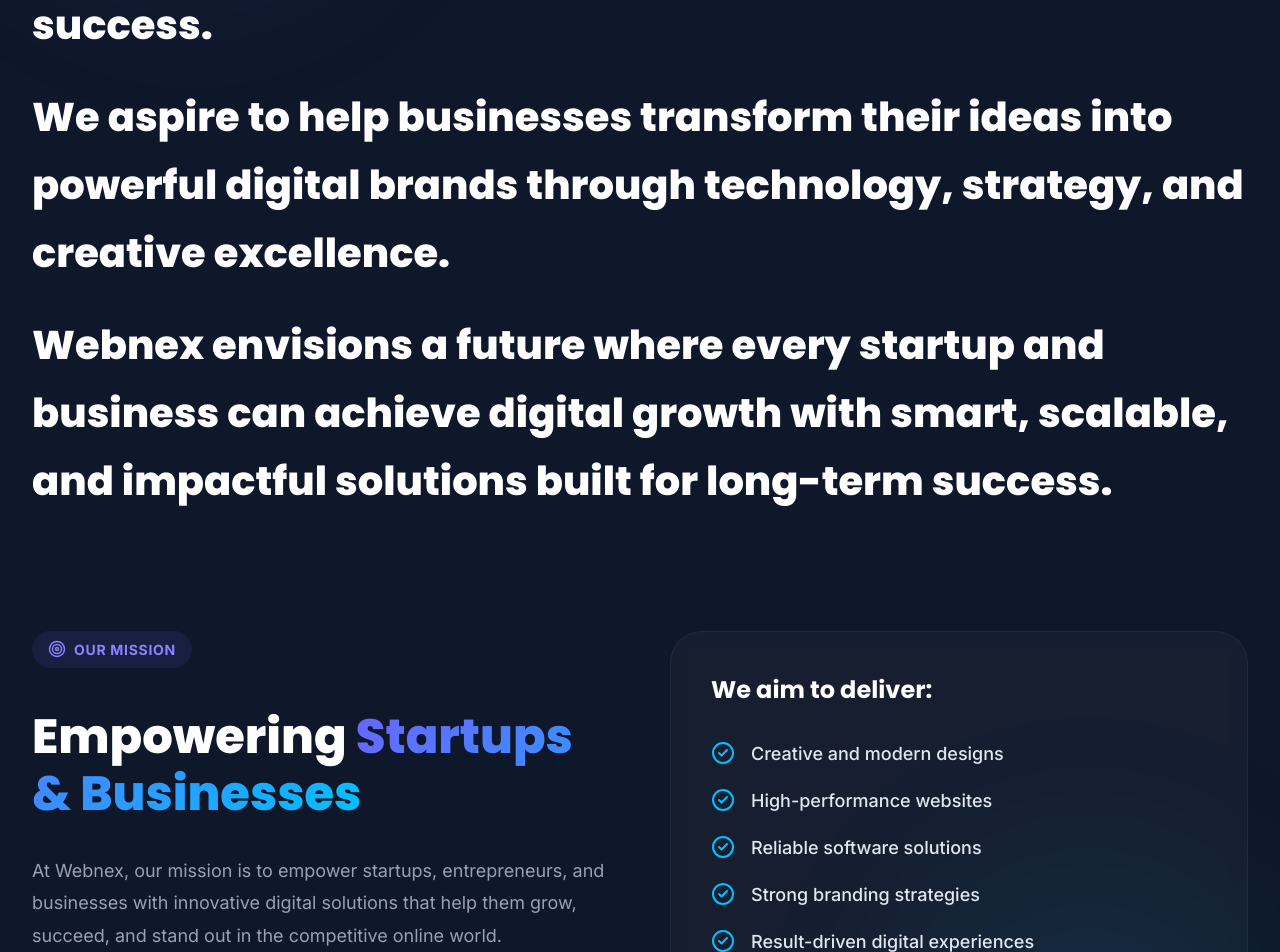
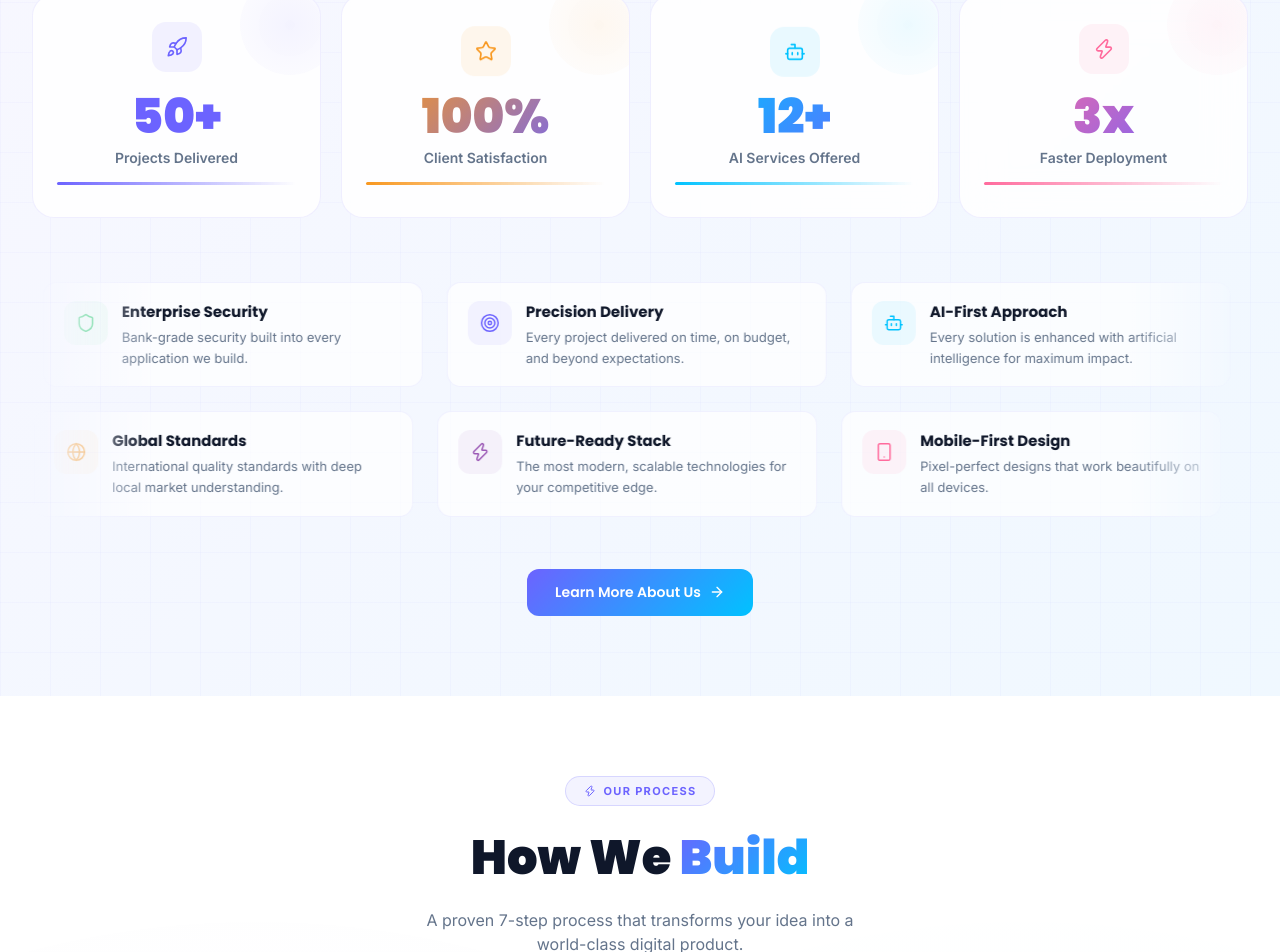
Before and after one commit to priyanshuvishwakarma273403/Webnex-Agency, a Next.js app: page /about in a window 1280 px wide. Shown: the part 1821-2773 px from the top of the page. Built offline with nearby package versions, Linux system fonts and the light colour scheme.

Commit message:
feat: add future vision promotional image to public assets

```diff
--- a/src/app/about/page.js
+++ b/src/app/about/page.js
@@ -1,6 +1,5 @@
 import PageHeader from '@/components/PageHeader';
 import FounderSection from '@/sections/FounderSection';
-import VisionMissionSection from '@/sections/VisionMissionSection';
 import WhyChooseUs from '@/sections/WhyChooseUs';
 import ProcessTimeline from '@/sections/ProcessTimeline';
 import TestimonialsSection from '@/sections/TestimonialsSection';
@@ -22,7 +21,6 @@
         breadcrumb={['Home', 'About']}
       />
       <FounderSection />
-      <VisionMissionSection />
       <WhyChooseUs />
       <ProcessTimeline />
       <TestimonialsSection />
--- a/src/sections/FounderSection.js
+++ b/src/sections/FounderSection.js
@@ -23,7 +23,7 @@
             transition={{ duration: 0.7, ease: [0.16, 1, 0.3, 1] }}
             style={{ position: 'relative', display: 'flex', justifyContent: 'center' }}
           >
-            <div style={{ position: 'relative', borderRadius: '32px', overflow: 'hidden', boxShadow: '0 30px 60px rgba(0,0,0,0.08)', background: '#0F172A', maxWidth: 420, width: '100%' }}>
+            <div style={{ position: 'relative', borderRadius: '32px', overflow: 'hidden', boxShadow: '0 30px 60px rgba(0,0,0,0.08)', background: '#0F172A', maxWidth: 340, width: '100%' }}>
               <div style={{ position: 'absolute', inset: 0, background: 'linear-gradient(135deg, rgba(108,99,255,0.2) 0%, rgba(0,194,255,0.2) 100%)', zIndex: 1, pointerEvents: 'none' }} />
               <img
                 src="/himanshu.jpeg"
--- a/src/sections/VisionMissionSection.js
+++ b/src/sections/VisionMissionSection.js
@@ -1,13 +1,13 @@
 'use client';
 import { useRef } from 'react';
 import { motion, useScroll, useTransform } from 'framer-motion';
-import { Eye, Target, CheckCircle2 } from 'lucide-react';
+import { Telescope, Target, CheckCircle2, Rocket } from 'lucide-react';
 
 const ScrollRevealText = ({ text }) => {
   const ref = useRef(null);
   const { scrollYProgress } = useScroll({
     target: ref,
-    offset: ["start 85%", "end 50%"]
+    offset: ["start 90%", "end 40%"] // Adjusted for a slower, waiting feel
   });
 
   const isArray = Array.isArray(text);
@@ -15,88 +15,126 @@
   let wordCounter = 0;
 
   return (
-    <div ref={ref} style={{ display: 'flex', flexDirection: 'column', gap: '32px' }}>
+    <div ref={ref} style={{ display: 'flex', flexDirection: 'column', gap: '40px', maxWidth: '900px', margin: '0 auto', textAlign: 'center' }}>
       {isArray ? text.map((paragraph, pIdx) => {
         const words = paragraph.split(" ");
         return (
-          <p key={pIdx} style={{ display: 'flex', flexWrap: 'wrap', gap: '8px', fontSize: 'clamp(1.2rem, 4vw, 2.5rem)', fontWeight: 800, lineHeight: 1.5, color: 'white', margin: 0, fontFamily: 'Poppins, sans-serif' }}>
+          <p key={pIdx} style={{ display: 'flex', flexWrap: 'wrap', justifyContent: 'center', gap: '8px', fontSize: 'clamp(1.4rem, 4vw, 2.8rem)', fontWeight: 800, lineHeight: 1.5, color: 'white', margin: 0, fontFamily: 'Poppins, sans-serif' }}>
             {words.map((word, i) => {
               const start = wordCounter / totalWords;
-              const end = start + (1 / totalWords);
+              // Slightly expanded end to create a trailing/waiting effect
+              const end = start + (1.5 / totalWords);
               wordCounter++;
-              const opacity = useTransform(scrollYProgress, [start, end], [0.15, 1]);
+              const opacity = useTransform(scrollYProgress, [start, end], [0.1, 1]);
+              const y = useTransform(scrollYProgress, [start, end], [10, 0]);
               return (
-                <motion.span key={i} style={{ opacity, display: 'inline-block' }}>
+                <motion.span key={i} style={{ opacity, y, display: 'inline-block' }}>
                   {word}
                 </motion.span>
               );
             })}
           </p>
         );
-      }) : (
-        <p style={{ display: 'flex', flexWrap: 'wrap', gap: '8px', fontSize: 'clamp(1.2rem, 4vw, 2.5rem)', fontWeight: 800, lineHeight: 1.5, color: 'white', margin: 0, fontFamily: 'Poppins, sans-serif' }}>
-          {text.split(" ").map((word, i) => {
-            const start = i / totalWords;
-            const end = start + (1 / totalWords);
-            const opacity = useTransform(scrollYProgress, [start, end], [0.15, 1]);
-            return (
-              <motion.span key={i} style={{ opacity, display: 'inline-block' }}>
-                {word}
-              </motion.span>
-            );
-          })}
-        </p>
-      )}
+      }) : null}
     </div>
   );
 };
 
 export default function VisionMissionSection() {
   return (
-    <section className="section-padding" style={{ background: '#0F172A', color: 'white', position: 'relative', overflow: 'hidden' }}>
-      {/* Background gradients */}
-      <div style={{ position: 'absolute', top: '-20%', left: '-10%', width: '50%', height: '50%', background: 'radial-gradient(circle, rgba(108,99,255,0.15) 0%, transparent 60%)', filter: 'blur(60px)', pointerEvents: 'none' }} />
-      <div style={{ position: 'absolute', bottom: '-20%', right: '-10%', width: '50%', height: '50%', background: 'radial-gradient(circle, rgba(0,194,255,0.1) 0%, transparent 60%)', filter: 'blur(60px)', pointerEvents: 'none' }} />
+    <section className="section-padding" style={{
+      background: '#030014',
+      backgroundImage: 'radial-gradient(circle at 15% 50%, rgba(108, 99, 255, 0.15), transparent 25%), radial-gradient(circle at 85% 30%, rgba(0, 194, 255, 0.15), transparent 25%)',
+      color: 'white',
+      position: 'relative',
+      overflow: 'hidden'
+    }}>
+      {/* Decorative Grid Lines */}
+      <div style={{ position: 'absolute', inset: 0, background: 'linear-gradient(rgba(255,255,255,0.02) 1px, transparent 1px), linear-gradient(90deg, rgba(255,255,255,0.02) 1px, transparent 1px)', backgroundSize: '60px 60px', opacity: 0.5, pointerEvents: 'none' }} />
 
       <div className="container-custom" style={{ position: 'relative', zIndex: 1 }}>
 
         {/* Vision Section */}
-        <div style={{ marginBottom: 120 }}>
-          <div style={{ display: 'inline-flex', alignItems: 'center', gap: 8, background: 'rgba(0,194,255,0.1)', color: '#00C2FF', padding: '8px 16px', borderRadius: 100, fontSize: 14, fontWeight: 700, letterSpacing: '0.05em', marginBottom: 40 }}>
-            <Eye size={18} /> OUR VISION
-          </div>
-          <div>
+        <div style={{ marginBottom: 140, display: 'flex', flexDirection: 'column', alignItems: 'center' }}>
+
+          <motion.div
+            initial={{ opacity: 0, y: 20 }}
+            whileInView={{ opacity: 1, y: 0 }}
+            viewport={{ once: true }}
+            style={{ display: 'inline-flex', alignItems: 'center', gap: 10, background: 'rgba(0,194,255,0.1)', border: '1px solid rgba(0,194,255,0.2)', color: '#00C2FF', padding: '10px 24px', borderRadius: 100, fontSize: 16, fontWeight: 700, letterSpacing: '0.1em', marginBottom: 50 }}
+          >
+            <Telescope size={20} /> OUR VISION
+          </motion.div>
+
+          <div style={{ position: 'relative', padding: '0 20px' }}>
+            {/* Soft glow behind text */}
+            <div style={{ position: 'absolute', top: '50%', left: '50%', transform: 'translate(-50%, -50%)', width: '80%', height: '80%', background: 'radial-gradient(ellipse, rgba(108,99,255,0.2) 0%, transparent 60%)', filter: 'blur(80px)', pointerEvents: 'none', zIndex: -1 }} />
+
             <ScrollRevealText text={[
               "Our vision is to become a trusted global digital agency known for creativity, innovation, quality, and client success.",
               "We aspire to help businesses transform their ideas into powerful digital brands through technology, strategy, and creative excellence.",
               "Webnex envisions a future where every startup and business can achieve digital growth with smart, scalable, and impactful solutions built for long-term success."
             ]} />
           </div>
+
+          {/* Generated Vision Image */}
+          <motion.div
+            initial={{ opacity: 0, y: 50, scale: 0.95 }}
+            whileInView={{ opacity: 1, y: 0, scale: 1 }}
+            viewport={{ once: true, margin: "-100px" }}
+            transition={{ duration: 0.8, ease: "easeOut" }}
+            style={{ width: '100%', maxWidth: '1000px', margin: '80px auto 0', borderRadius: '32px', overflow: 'hidden', position: 'relative', boxShadow: '0 40px 80px rgba(0,194,255,0.15)' }}
+          >
+            <div style={{ position: 'absolute', inset: 0, background: 'linear-gradient(180deg, transparent 60%, #030014 100%)', zIndex: 1, pointerEvents: 'none' }} />
+            <img
+              src="/images/webnex_vision_future.png"
+              alt="Webnex Future Digital Vision"
+              style={{ width: '100%', height: 'auto', display: 'block', aspectRatio: '21/9', objectFit: 'cover' }}
+            />
+          </motion.div>
+
         </div>
 
+        {/* Mission Section Divider */}
+        <div style={{ width: '1px', height: '100px', background: 'linear-gradient(to bottom, rgba(255,255,255,0), rgba(255,255,255,0.2), rgba(255,255,255,0))', margin: '0 auto 80px' }} />
+
         {/* Mission Section */}
-        <div style={{ display: 'grid', gridTemplateColumns: 'repeat(auto-fit, minmax(320px, 1fr))', gap: 60, alignItems: 'start' }}>
-          <div>
-            <div style={{ display: 'inline-flex', alignItems: 'center', gap: 8, background: 'rgba(108,99,255,0.1)', color: '#8B83FF', padding: '8px 16px', borderRadius: 100, fontSize: 14, fontWeight: 700, letterSpacing: '0.05em', marginBottom: 40 }}>
-              <Target size={18} /> OUR MISSION
+        <div style={{ display: 'grid', gridTemplateColumns: 'repeat(auto-fit, minmax(320px, 1fr))', gap: 80, alignItems: 'center' }}>
+          <motion.div
+            initial={{ opacity: 0, x: -40 }}
+            whileInView={{ opacity: 1, x: 0 }}
+            viewport={{ once: true }}
+          >
+            <div style={{ display: 'inline-flex', alignItems: 'center', gap: 10, background: 'rgba(108,99,255,0.1)', border: '1px solid rgba(108,99,255,0.2)', color: '#8B83FF', padding: '10px 24px', borderRadius: 100, fontSize: 16, fontWeight: 700, letterSpacing: '0.1em', marginBottom: 30 }}>
+              <Rocket size={20} /> OUR MISSION
             </div>
 
-            <h2 style={{ fontSize: 'clamp(2rem, 4vw, 3rem)', fontWeight: 800, lineHeight: 1.2, fontFamily: 'Poppins, sans-serif', marginBottom: 32 }}>
-              Empowering <span className="gradient-text">Startups & Businesses</span>
+            <h2 style={{ fontSize: 'clamp(2.5rem, 5vw, 4rem)', fontWeight: 900, lineHeight: 1.1, fontFamily: 'Poppins, sans-serif', marginBottom: 32 }}>
+              Empowering <br/><span className="gradient-text">Startups & Brands</span>
             </h2>
 
-            <p style={{ fontSize: 18, color: '#94a3b8', lineHeight: 1.8, marginBottom: 24 }}>
+            <p style={{ fontSize: 20, color: '#94a3b8', lineHeight: 1.8, marginBottom: 24, fontWeight: 400 }}>
               At Webnex, our mission is to empower startups, entrepreneurs, and businesses with innovative digital solutions that help them grow, succeed, and stand out in the competitive online world.
             </p>
-            <p style={{ fontSize: 18, color: '#94a3b8', lineHeight: 1.8 }}>
+            <p style={{ fontSize: 20, color: '#94a3b8', lineHeight: 1.8, fontWeight: 400 }}>
               Our goal is to make professional digital services accessible, affordable, and growth-focused for every business.
             </p>
-          </div>
+          </motion.div>
 
-          <div style={{ background: 'rgba(255,255,255,0.03)', border: '1px solid rgba(255,255,255,0.05)', padding: 40, borderRadius: 32, backdropFilter: 'blur(10px)' }}>
-            <h3 style={{ fontSize: 24, fontWeight: 700, marginBottom: 32, fontFamily: 'Poppins, sans-serif' }}>We aim to deliver:</h3>
+          <motion.div
+            initial={{ opacity: 0, x: 40 }}
+            whileInView={{ opacity: 1, x: 0 }}
+            viewport={{ once: true }}
+            style={{ background: 'linear-gradient(145deg, rgba(255,255,255,0.05) 0%, rgba(255,255,255,0.01) 100%)', border: '1px solid rgba(255,255,255,0.1)', padding: 50, borderRadius: 40, backdropFilter: 'blur(20px)', boxShadow: '0 30px 60px rgba(0,0,0,0.4)' }}
+          >
+            <div style={{ display: 'flex', alignItems: 'center', gap: 16, marginBottom: 40 }}>
+              <div style={{ width: 48, height: 48, borderRadius: 16, background: 'rgba(0,194,255,0.1)', color: '#00C2FF', display: 'flex', alignItems: 'center', justifyContent: 'center' }}>
+                <Target size={24} />
+              </div>
+              <h3 style={{ fontSize: 28, fontWeight: 800, margin: 0, fontFamily: 'Poppins, sans-serif' }}>We aim to deliver:</h3>
+            </div>
 
-            <ul style={{ listStyle: 'none', padding: 0, margin: 0, display: 'flex', flexDirection: 'column', gap: 20 }}>
+            <ul style={{ listStyle: 'none', padding: 0, margin: 0, display: 'flex', flexDirection: 'column', gap: 24 }}>
               {[
                 'Creative and modern designs',
                 'High-performance websites',
@@ -104,15 +142,22 @@
                 'Strong branding strategies',
                 'Result-driven digital experiences'
               ].map((item, idx) => (
-                <li key={idx} style={{ display: 'flex', alignItems: 'center', gap: 16, fontSize: 18, fontWeight: 500, color: '#e2e8f0' }}>
-                  <div style={{ color: '#00C2FF' }}>
+                <motion.li
+                  key={idx}
+                  initial={{ opacity: 0, y: 10 }}
+                  whileInView={{ opacity: 1, y: 0 }}
+                  viewport={{ once: true }}
+                  transition={{ delay: 0.1 * idx }}
+                  style={{ display: 'flex', alignItems: 'center', gap: 20, fontSize: 18, fontWeight: 600, color: '#e2e8f0' }}
+                >
+                  <div style={{ color: '#00C2FF', filter: 'drop-shadow(0 0 8px rgba(0,194,255,0.5))' }}>
                     <CheckCircle2 size={24} />
                   </div>
                   {item}
-                </li>
+                </motion.li>
               ))}
             </ul>
-          </div>
+          </motion.div>
         </div>
 
       </div>
```
Also changed, not shown: public/images/webnex_vision_future.png (added).
